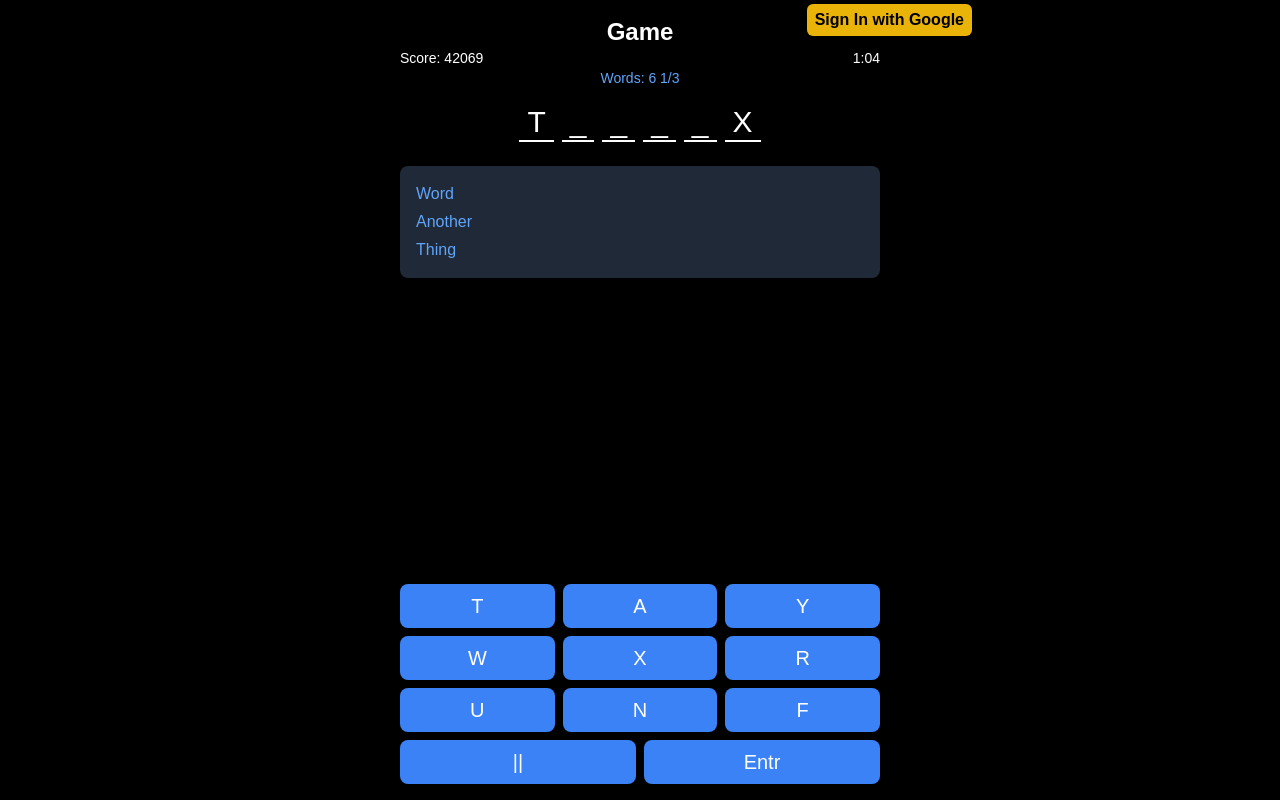
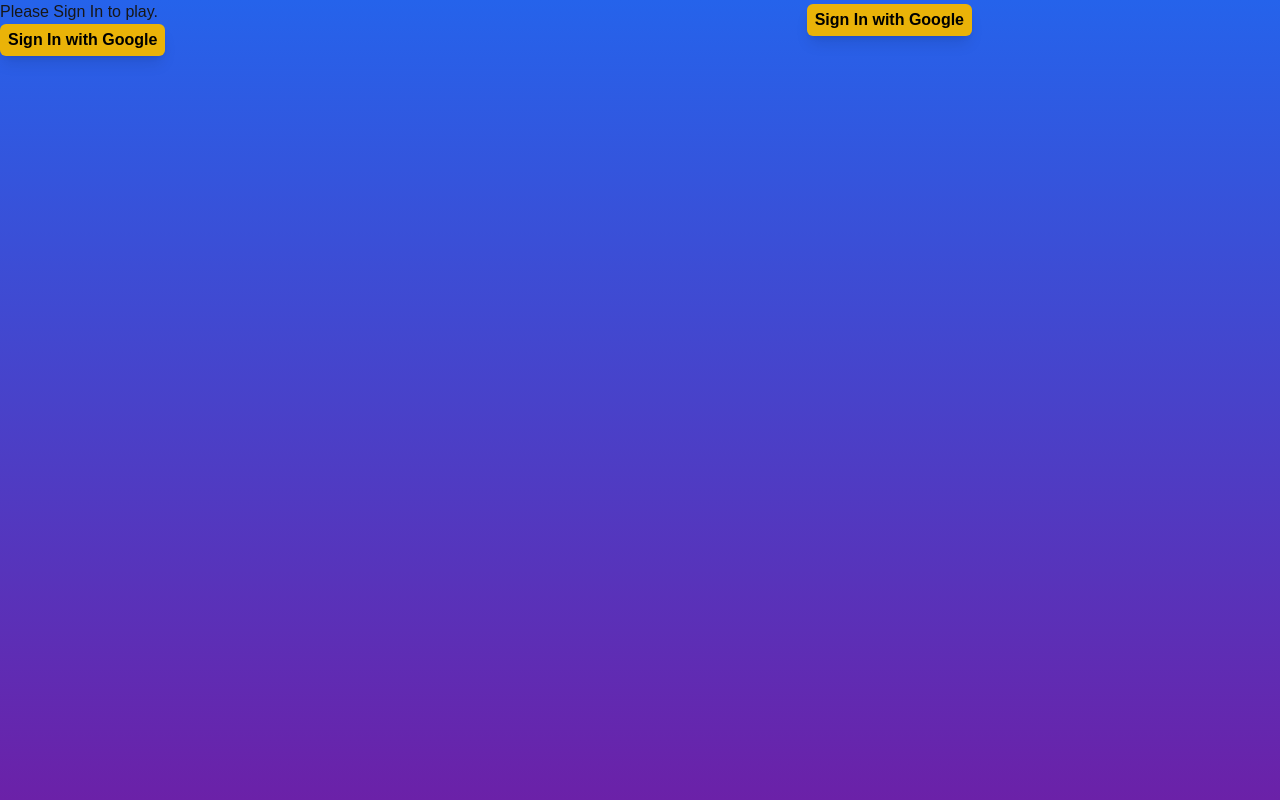
Before and after one commit to jrbarnhart/key-word-kingdom, a Next.js app: page /game in a window 1280 px wide. Built offline with nearby package versions, Linux system fonts and the light colour scheme; no server answers.

Commit message:
Adjust body bg and require login for game route

```diff
--- a/app/game/page.tsx
+++ b/app/game/page.tsx
@@ -1,9 +1,23 @@
-export default function Game() {
+import { auth } from "@/auth";
+import LoginButton from "../_components/auth/LoginButton";
+
+export default async function Game() {
+  const session = await auth();
+
+  if (!session?.user) {
+    return (
+      <div>
+        <p>Please Sign In to play.</p>
+        <LoginButton />
+      </div>
+    );
+  }
+
   return (
-    <div className="bg-black text-white flex flex-col items-center">
+    <div className="text-white flex flex-col items-center">
       <div className="max-w-lg w-full h-screen flex flex-col p-4 ">
         <div className="text-center mb-4">
-          <h1 className="text-2xl font-bold">Game</h1>
+          <h1 className="mt-16 text-2xl font-bold">Game</h1>
           <div className="flex justify-between text-sm">
             <p>Score: 42069</p>
             <p>1:04</p>
--- a/app/layout.tsx
+++ b/app/layout.tsx
@@ -27,7 +27,7 @@ export default function RootLayout({
   return (
     <html lang="en">
       <body
-        className={`${geistSans.variable} ${geistMono.variable} antialiased relative bg-gradient-to-b from-blue-600 to-purple-800`}
+        className={`${geistSans.variable} ${geistMono.variable} antialiased relative h-screen bg-gradient-to-b from-blue-600 to-purple-800`}
       >
         <NavBar />
         {children}
```
